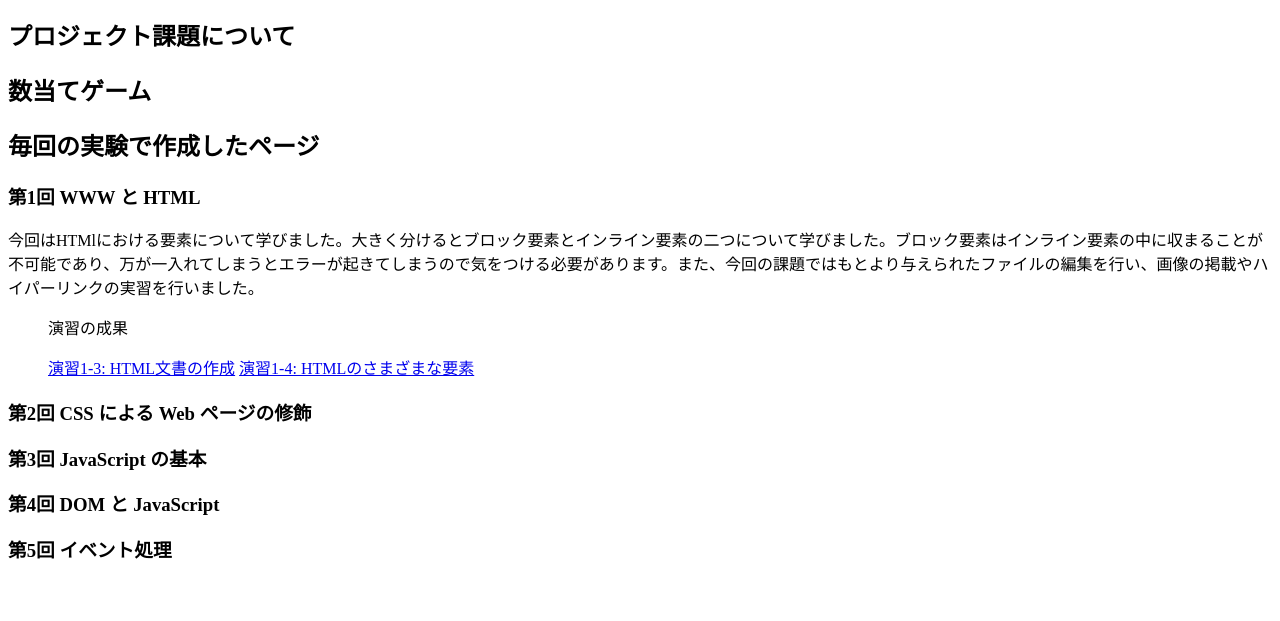
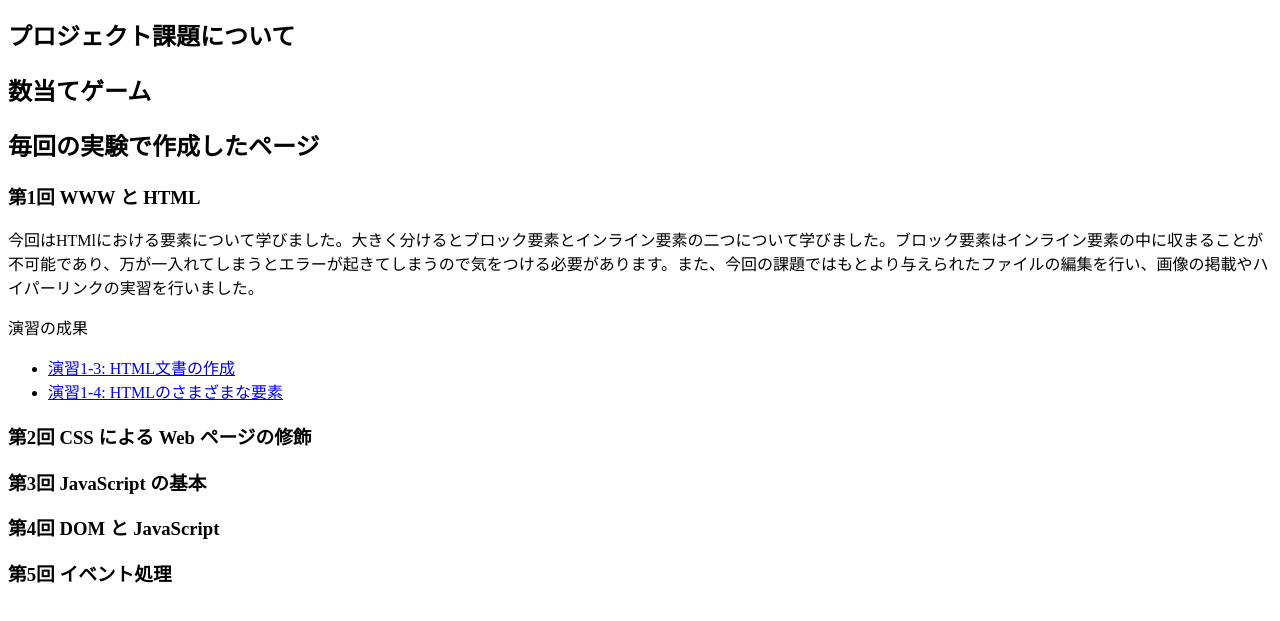
Before and after one commit to G284232022/medialabo, a plain HTML site: page index.html in a window 1280 px wide. Shown: the part 127-748 px from the top of the page. Drawn offline with Linux system fonts and the light colour scheme.

Commit message:
課題1-1にて内容を変更

```diff
--- a/index.html
+++ b/index.html
@@ -12,10 +12,10 @@
     <h2>毎回の実験で作成したページ</h2>
     <h3>第1回 WWW と HTML</h3>
     <p>今回はHTMlにおける要素について学びました。大きく分けるとブロック要素とインライン要素の二つについて学びました。ブロック要素はインライン要素の中に収まることが不可能であり、万が一入れてしまうとエラーが起きてしまうので気をつける必要があります。また、今回の課題ではもとより与えられたファイルの編集を行い、画像の掲載やハイパーリンクの実習を行いました。</p>
+    <p>演習の成果</p>
     <ul>
-      <p>演習の成果</p>
-      <ui><a href="https://g284232022.github.io/medialabo/practice-html/structure.html">演習1-3: HTML文書の作成</a></ui>
-      <ui><a href="https://g284232022.github.io/medialabo/practice-html/elements.html">演習1-4: HTMLのさまざまな要素</a></ui>
+      <li><a href="https://g284232022.github.io/medialabo/practice-html/structure.html">演習1-3: HTML文書の作成</a></li>
+      <li><a href="https://g284232022.github.io/medialabo/practice-html/elements.html">演習1-4: HTMLのさまざまな要素</a></li>
     </ul>
     <h3>第2回 CSS による Web ページの修飾</h3>
     <h3>第3回 JavaScript の基本</h3>
```
